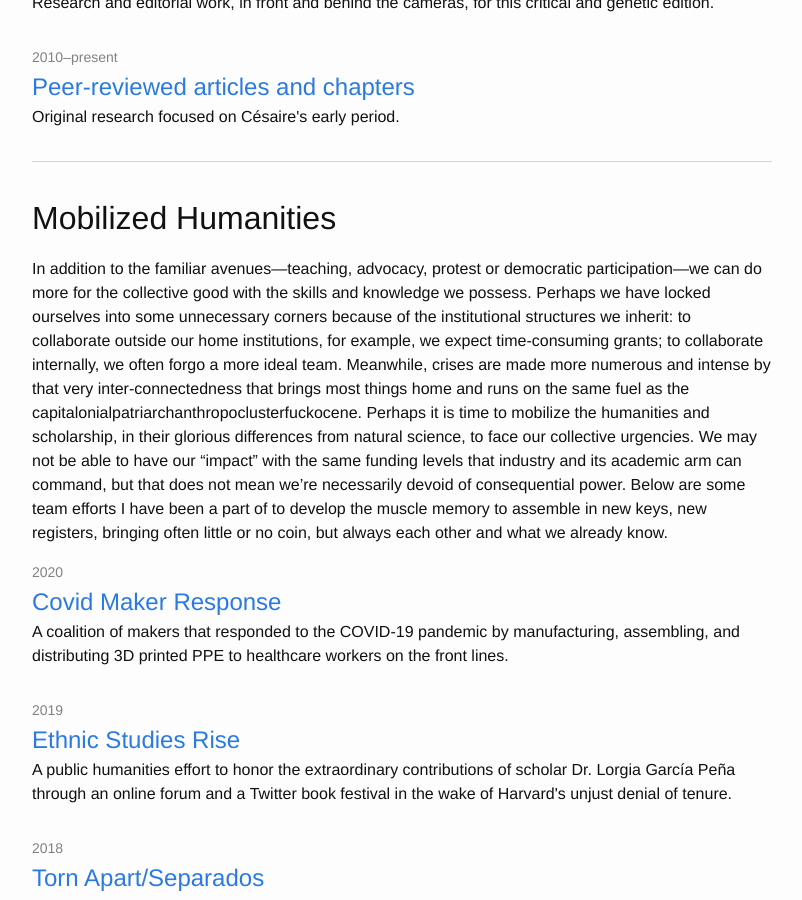
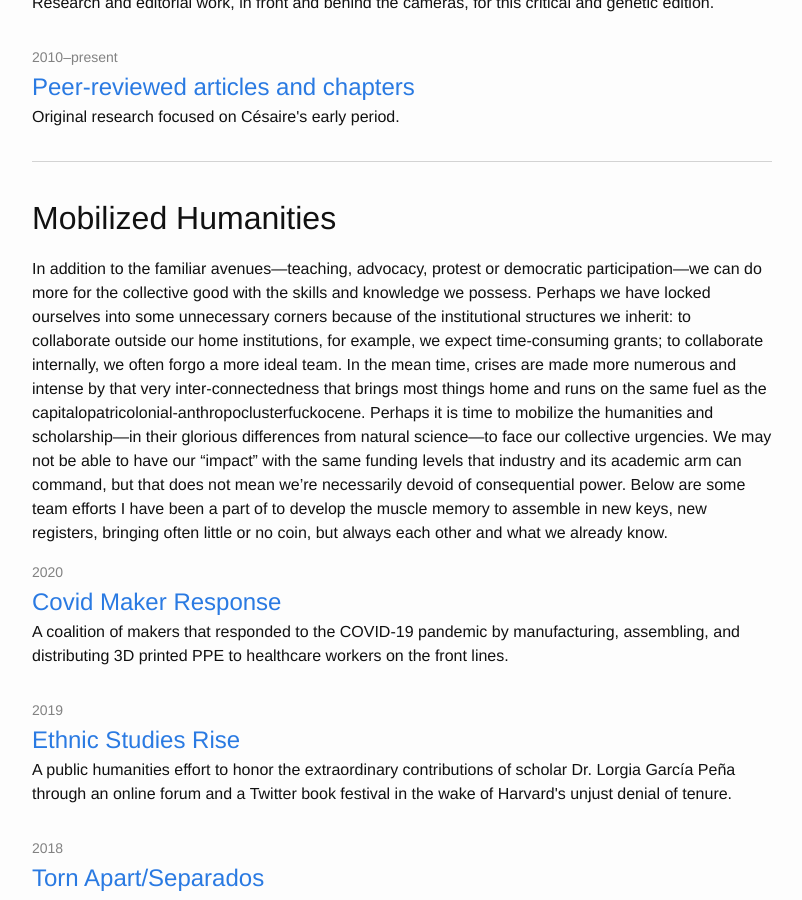
Before and after one commit to elotroalex/elotroalex, a Jekyll site: the page built from profiles.md, in a window 1280 px wide and 900 px high, scrolled down 4680 px. Shown: the whole window, without its empty margins (238-1040 px from the left). Built offline with Jekyll 4.4.1, drawn with Linux system fonts in a browser that asks for light colours.

Commit message:
minor tweaks

```diff
--- a/profiles.md
+++ b/profiles.md
@@ -89,7 +89,7 @@
 
 ## Mobilized Humanities
 
-In addition to the familiar avenues---teaching, advocacy, protest or democratic participation---we can do more for the collective good with the skills and knowledge we possess. Perhaps we have locked ourselves into some unnecessary corners because of the institutional structures we inherit: to collaborate outside our home institutions, for example, we expect time-consuming grants; to collaborate internally, we often forgo a more ideal team. Meanwhile, crises are made more numerous and intense by that very inter-connectedness that brings most things home and runs on the same fuel as the <span style="  overflow-wrap: break-word; word-wrap: break-word; -ms-hyphens:auto; -moz-hyphens: auto; -webkit-hyphens: auto; hyphens: auto;">capitalonialpatriarchanthropoclusterfuckocene</span>. Perhaps it is time to mobilize the humanities and scholarship, in their glorious differences from natural science, to face our collective urgencies. We may not be able to have our "impact" with the same funding levels that industry and its academic arm can command, but that does not mean we're necessarily devoid of consequential power. Below are some team efforts I have been a part of to develop the muscle memory to assemble in new keys, new registers, bringing often little or no coin, but always each other and what we already know.
+In addition to the familiar avenues---teaching, advocacy, protest or democratic participation---we can do more for the collective good with the skills and knowledge we possess. Perhaps we have locked ourselves into some unnecessary corners because of the institutional structures we inherit: to collaborate outside our home institutions, for example, we expect time-consuming grants; to collaborate internally, we often forgo a more ideal team. In the mean time, crises are made more numerous and intense by that very inter-connectedness that brings most things home and runs on the same fuel as the <span style="  overflow-wrap: break-word; word-wrap: break-word; -ms-hyphens:auto; -moz-hyphens: auto; -webkit-hyphens: auto; hyphens: auto;">capitalopatricolonial-anthropoclusterfuckocene</span>. Perhaps it is time to mobilize the humanities and scholarship---in their glorious differences from natural science---to face our collective urgencies. We may not be able to have our "impact" with the same funding levels that industry and its academic arm can command, but that does not mean we're necessarily devoid of consequential power. Below are some team efforts I have been a part of to develop the muscle memory to assemble in new keys, new registers, bringing often little or no coin, but always each other and what we already know.
 
 <ul class="post-list">
 {% assign mobilized_projects = site.data.projects | where: "category","mobilized" %}
```
